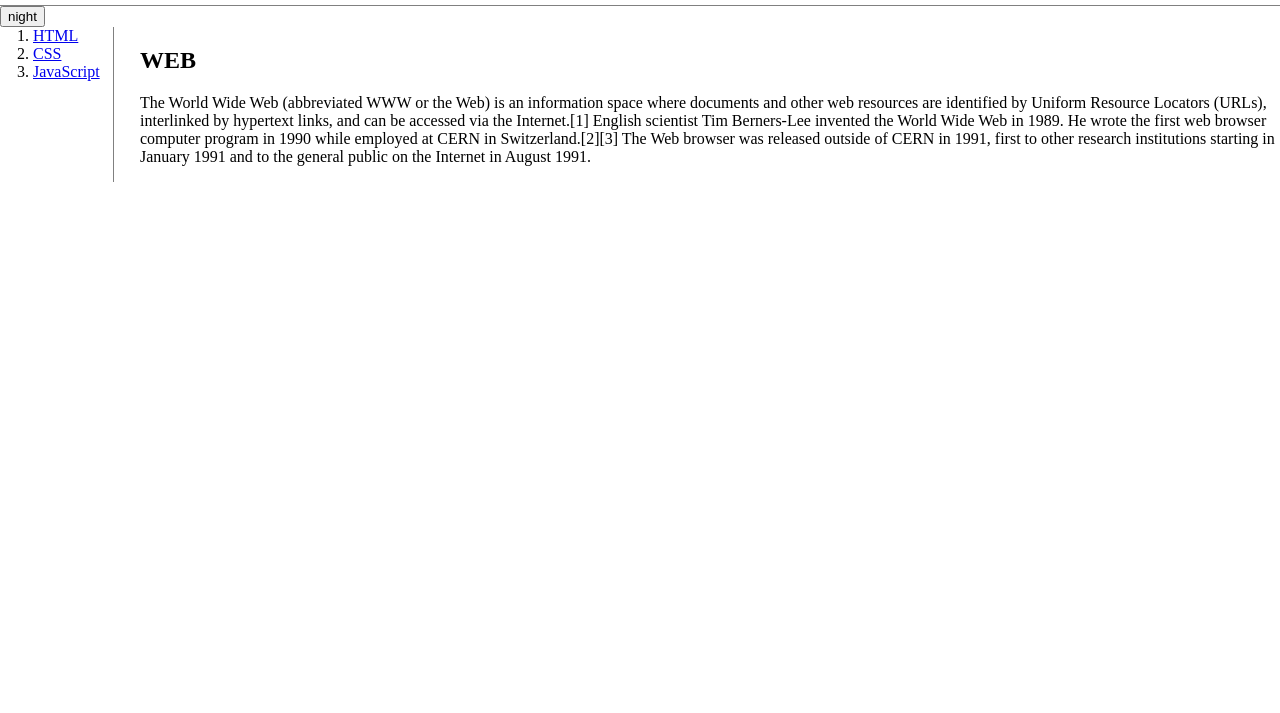
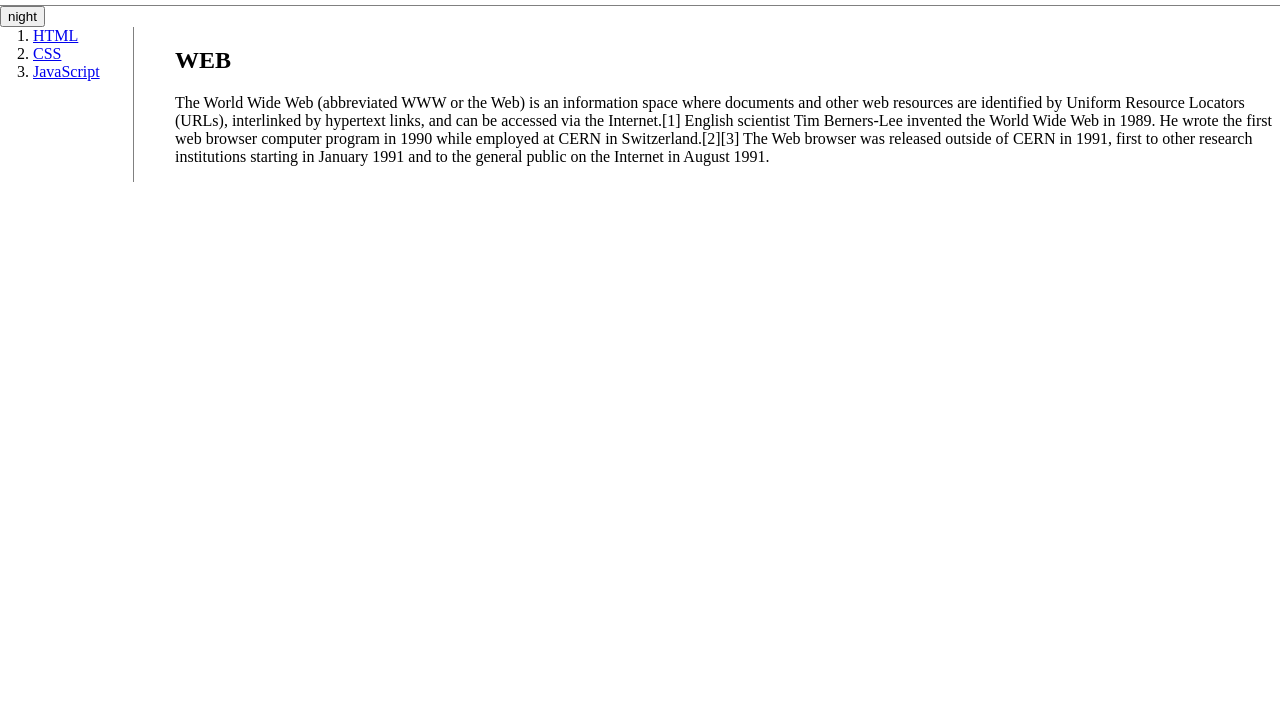
Before and after one commit to hyojunkim0407/web1, a plain HTML site: page index.html in a window 1280 px wide. Shown: the part 87-800 px from the top of the page. Drawn offline with Linux system fonts and the light colour scheme.

Commit message:
Add files via upload

```diff
--- a/style.css
+++ b/style.css
@@ -10,21 +10,21 @@ h1 {
 }
 ol{
   border-right:1px solid gray;
-  width:80px;
+  width:100px;
   margin:0;W
   padding:20px;
 }
 #grid{
   display: grid;
-  grid-template-columns: 100px 1fr;
+  grid-template-columns: 150px 1fr;
 }
 #grid ol{
   padding-left:33px;
 }
 #grid #article{
-  padding-left:40px;
+  padding-left:25px;
 }
-@media(max-width:400px){
+@media(max-width:800px){
   #grid{
     display: block;
   }
```
